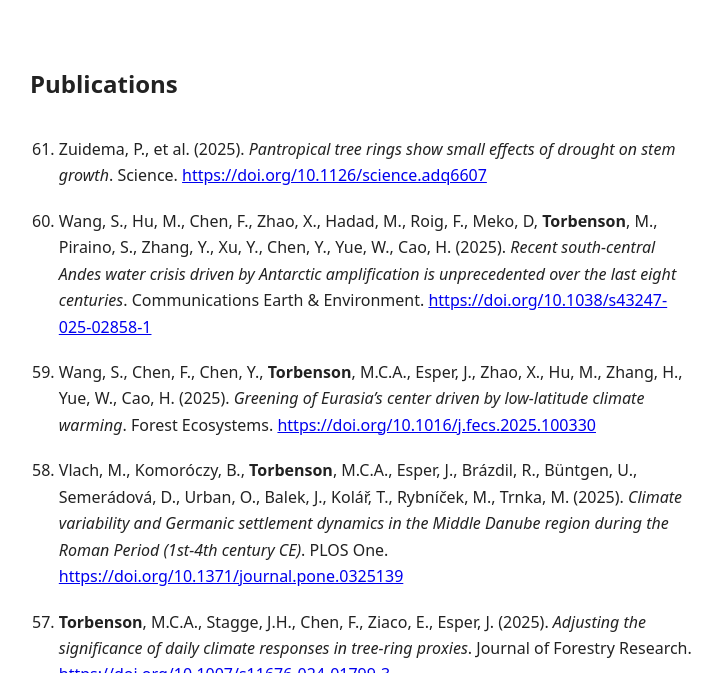
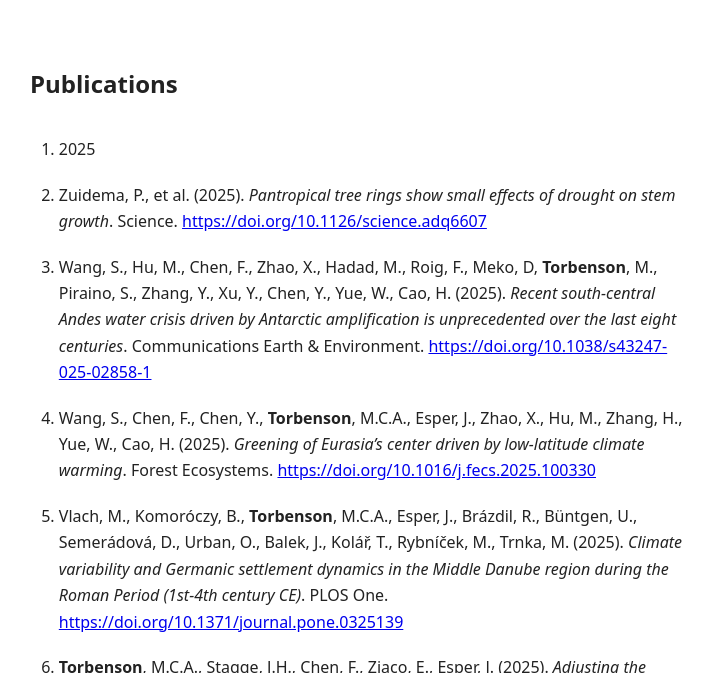
Before and after one commit to mcatorbenson/mcatorbenson.github.io, a Jekyll site: the page built from publications/index.md, in a window 1280 px wide and 900 px high, cut to the strip 227-900 px from the top of the window. Shown: the whole strip, without its empty margins (278-999 px from the left). Built offline with Jekyll 4.4.1, drawn with Linux system fonts in a browser that asks for light colours; some of the changed text lies outside the part shown.

Commit message:
Update index.md

```diff
--- a/publications/index.md
+++ b/publications/index.md
@@ -5,9 +5,16 @@ title: Publications
 
 ## Publications
 
-<ol class="publications" reversed>
+{% assign current_year = nil %}
+
+<ol class="publications">
 {% for pub in site.data.publications %}
-  <li>
+  {% if pub.year != current_year %}
+    {% assign current_year = pub.year %}
+    <li class="pub-year">{{ current_year }}</li>
+  {% endif %}
+
+  <li class="pub-item">
     {{ pub.authors | markdownify | remove: "<p>" | remove: "</p>" }}
     ({{ pub.year }}).
     <em>{{ pub.title }}</em>.
```
